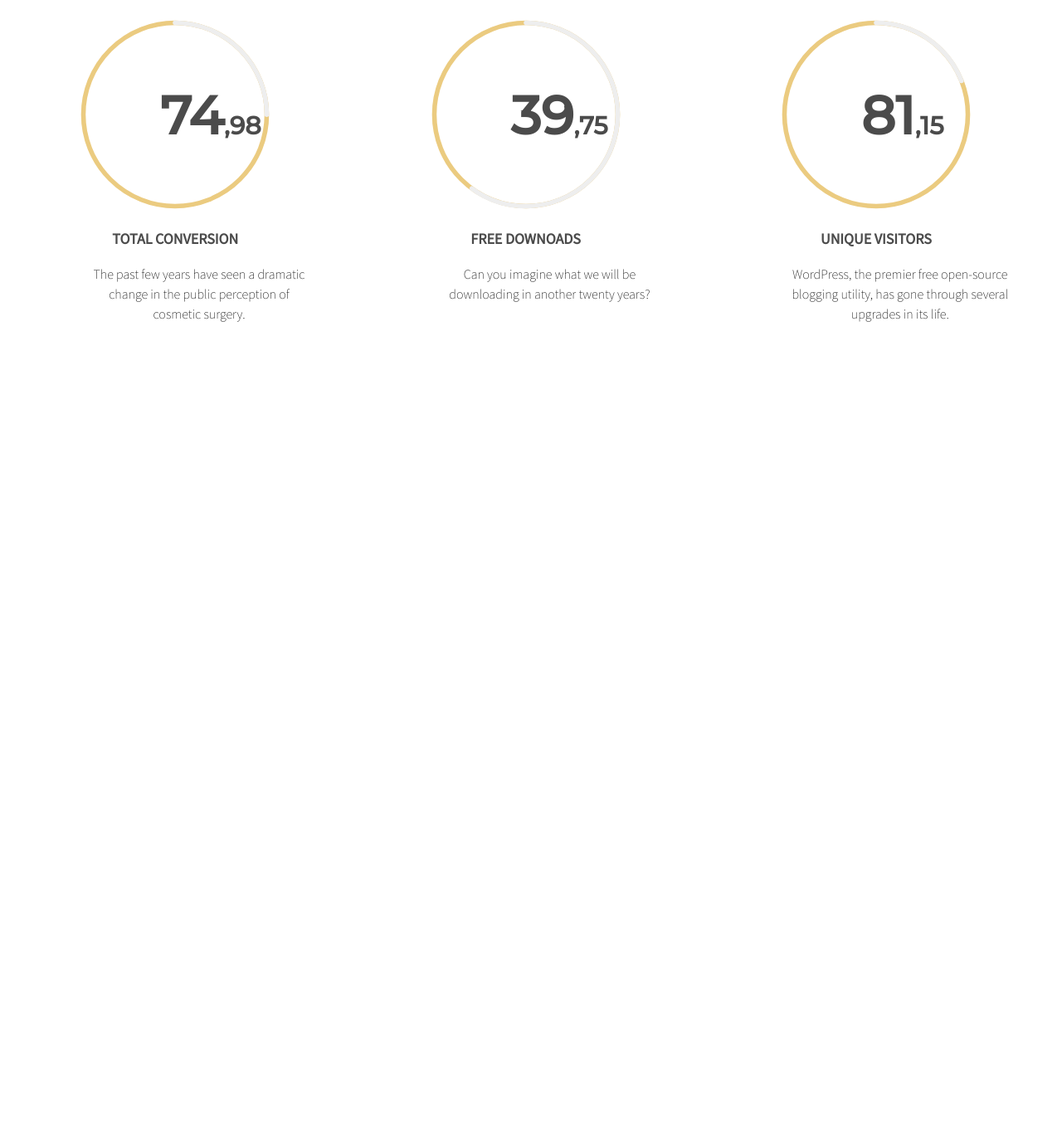
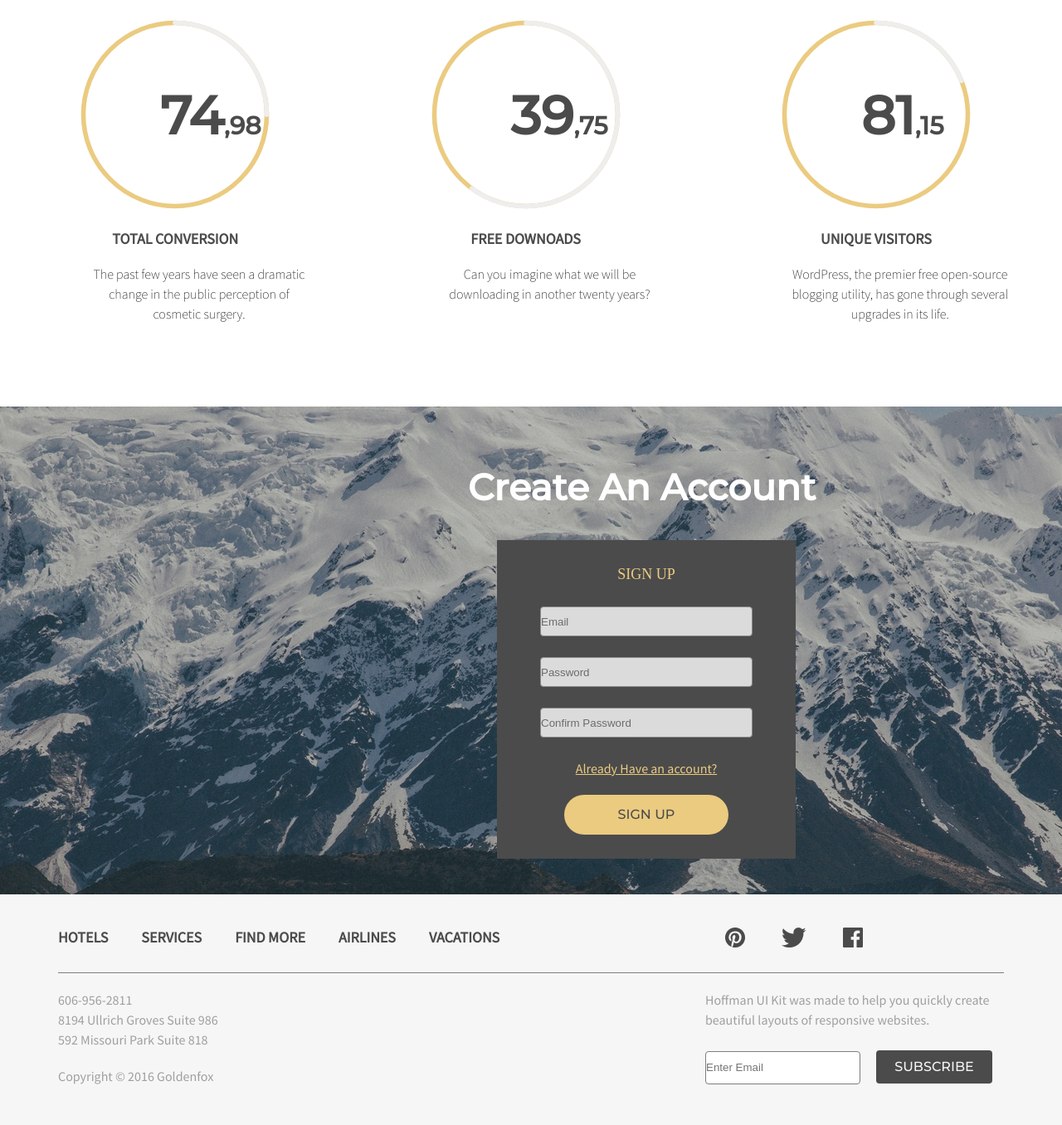
Before and after one commit to longhuynh-agilityio/thao.ha.y-html-css-practice1, a plain HTML site: page index.html in a window 1280 px wide. Shown: the part 2097-3453 px from the top of the page at 83% size. Before the commit the page ends 2587 px from the top, so only its background shows below. Drawn offline with Linux system fonts and the light colour scheme.

Commit message:
Implement Footer

```diff
--- a/index.html
+++ b/index.html
@@ -249,7 +249,57 @@
     </div>
 
     <!-- Footer -->
+    <div class="content-accout">
+        <p class="title-footer">Create An Account</p>
+        <form id="form-login">
+            <div style=" text-align: center;">
+                <p class="form-heading">sign up</p>
+                <input type="email" class="form-input" placeholder="Email">
+                <input type="password" class="form-input" placeholder="Password">
+                <input type="password" class="form-input" placeholder="Confirm Password">
+                <p class="account">Already Have an account?</p>
+                <input type="submit" value="sign up" class="form-submit">
+            </div>
+        </form>
+    </div>
+    <div style="background: #f6f6f6; padding-bottom: 47px;">
+        <div class="footer">
+            <div class="menu">
+                <ul>
+                    <li>hotels</li>
+                    <li>services</li>
+                    <li>find more</li>
+                    <li>airlines </li>
+                    <li>vacations</li>
+                </ul>
+                <div class="icon-footer">
+                    <img src='./images/Fill-1.png' />
+                    <img src='./images/Fill-2.png' />
+                    <img src='./images/Fill-3.png' />
+                </div>
+            </div>
+            <div class="footer-layout">
+                <div class="footer-layout-left">
 
+                    <p>606-956-2811</p>
+                    <p>8194 Ullrich Groves Suite 986</p>
+                    <p>592 Missouri Park Suite 818</p>
+
+                    <div style="margin-top: 20px;">
+                        <p>Copyright © 2016 Goldenfox</p>
+                    </div>
+
+                </div>
+                <div class="footer-layout-right">
+                    <p>Hoffman UI Kit was made to help you quickly create beautiful layouts of responsive websites.</p>
+
+                    <input type="email" class="form-enter" placeholder="Enter Email">
+                    <button class="subscribe-btn">SUBSCRIBE</button>
+                </div>
+            </div>
+
+        </div>
+    </div>
 </body>
 
 </html>
--- a/styles/main.css
+++ b/styles/main.css
@@ -370,3 +370,167 @@
     margin-left: 109px;
     margin-top: 15px;
 }
+/* footer */
+.content-accout {
+    background-image: url("../images/background-footer.jpg");
+    width: 100%;
+    height: 588px;
+    background-size: cover;
+    position: relative;
+}
+.title-footer {
+    position: absolute;
+    top: 73px;
+    left: 564px;
+    font-family: Montserrat;
+    font-style: normal;
+    font-weight: bold;
+    font-size: 44px;
+    line-height: 48px;
+    color: #ffffff;
+}
+#form-login {
+    position: absolute;
+    width: 360px;
+    height: 384px;
+    top: 161px;
+    left: 599px;
+    background: #4b4b4b;
+}
+.form-heading {
+    font-size: 18px;
+    line-height: 27px;
+    color: #ebcb80;
+    text-align: center;
+    text-transform: uppercase;
+    margin-top: 28px;
+}
+.form-input {
+    width: 256px;
+    height: 36px;
+
+    mix-blend-mode: normal;
+    opacity: 0.8;
+    border: 1px solid #999999;
+    box-sizing: border-box;
+    border-radius: 4px;
+    margin-top: 25px;
+}
+.account {
+    font-family: Source Sans Pro;
+    font-style: normal;
+    font-weight: normal;
+    font-size: 16px;
+    line-height: 24px;
+    color: #ebcb80;
+    text-decoration-line: underline;
+    margin-top: 25px;
+}
+.form-submit {
+    width: 198px;
+    height: 48px;
+    text-transform: uppercase;
+    background: #ebcb80;
+    border-radius: 50px;
+    font-family: Montserrat;
+    font-style: normal;
+    font-weight: normal;
+    font-size: 16px;
+    line-height: 20px;
+    color: #4b4b4b;
+    border: none;
+    margin-top: 20px;
+}
+.footer {
+    width: 1140px;
+    margin: auto;
+}
+.menu {
+    display: flex;
+    padding-top: 40px;
+    border-bottom: 1px solid #7d7d7d;
+}
+.menu ul {
+    display: flex;
+    position: relative;
+    padding-bottom: 30px;
+}
+.menu ul li {
+    font-family: Source Sans Pro;
+    font-style: normal;
+    font-weight: bold;
+    font-size: 18px;
+    line-height: 24px;
+    color: #4b4b4b;
+    margin-right: 40px;
+    text-transform: uppercase;
+}
+.icon-footer {
+    position: absolute;
+    right: 200px;
+}
+.icon-footer img {
+    margin-right: 40px;
+}
+.footer-layout {
+    display: flex;
+    position: relative;
+    margin-top: 20px;
+}
+.footer-layout-left p {
+    font-family: Source Sans Pro;
+    font-style: normal;
+    font-weight: normal;
+    font-size: 16px;
+    line-height: 24px;
+    color: #4b4b4b;
+    opacity: 0.5;
+}
+.footer-layout-left span {
+    font-family: Source Sans Pro;
+    font-style: normal;
+    font-weight: normal;
+    font-size: 16px;
+    line-height: 24px;
+    color: #4b4b4b;
+    opacity: 0.5;
+    margin-top: 20px;
+}
+.footer-layout-right {
+    position: absolute;
+    right: 0px;
+}
+.footer-layout-right p {
+    width: 360px;
+    height: 48px;
+    margin-bottom: 25px;
+    font-family: Source Sans Pro;
+    font-style: normal;
+    font-weight: normal;
+    font-size: 16px;
+    line-height: 24px;
+    color: #4b4b4b;
+    opacity: 0.5;
+}
+.form-enter {
+    width: 187px;
+    height: 40px;
+
+    border: 1px solid #7d7d7d;
+    box-sizing: border-box;
+    border-radius: 4px;
+}
+.subscribe-btn {
+    font-family: Montserrat;
+    font-style: normal;
+    font-weight: normal;
+    font-size: 16px;
+    line-height: 20px;
+    color: #f6f6f6;
+    width: 140px;
+    height: 40px;
+    margin-left: 15px;
+    background: #4b4b4b;
+    border-radius: 4px;
+    border: none;
+}
```
